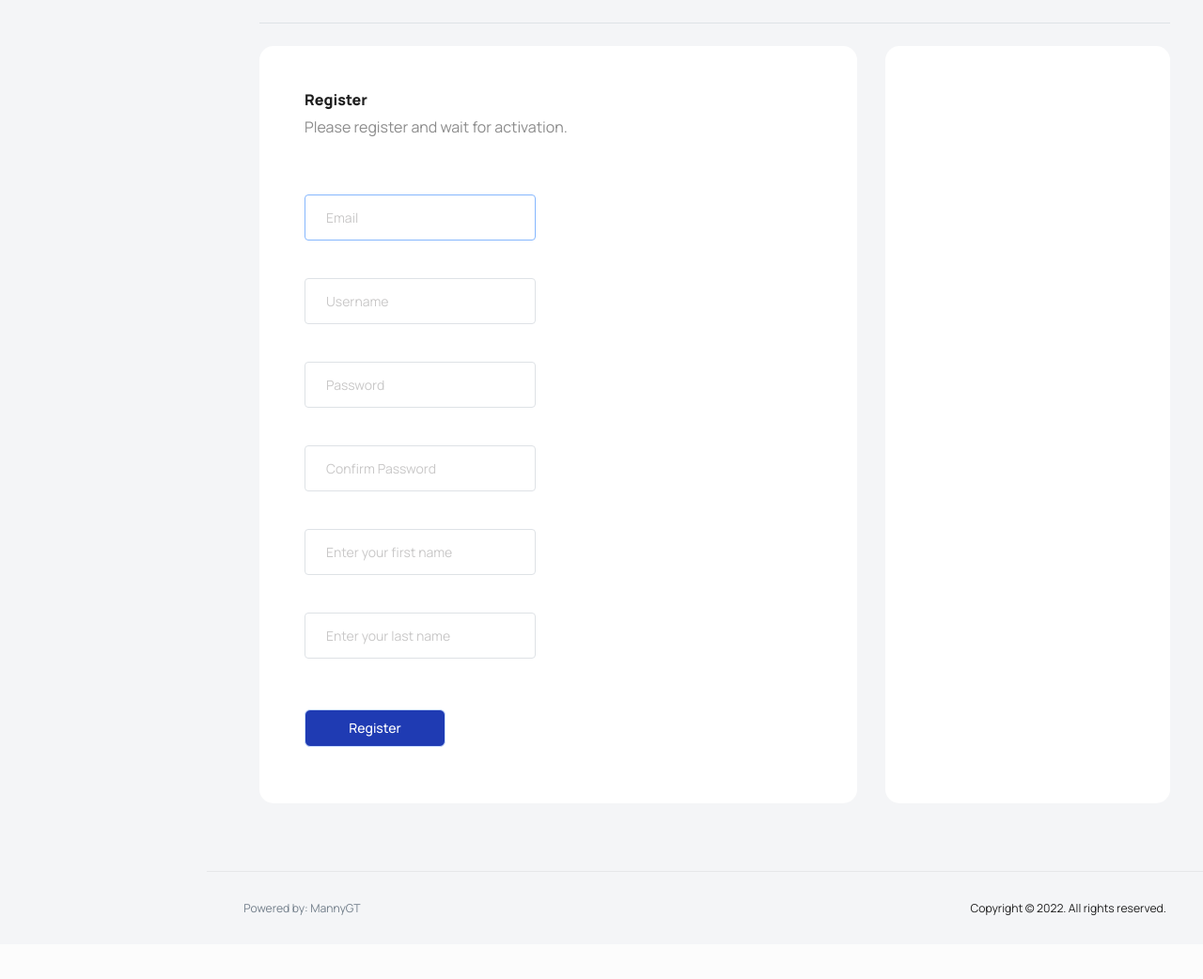
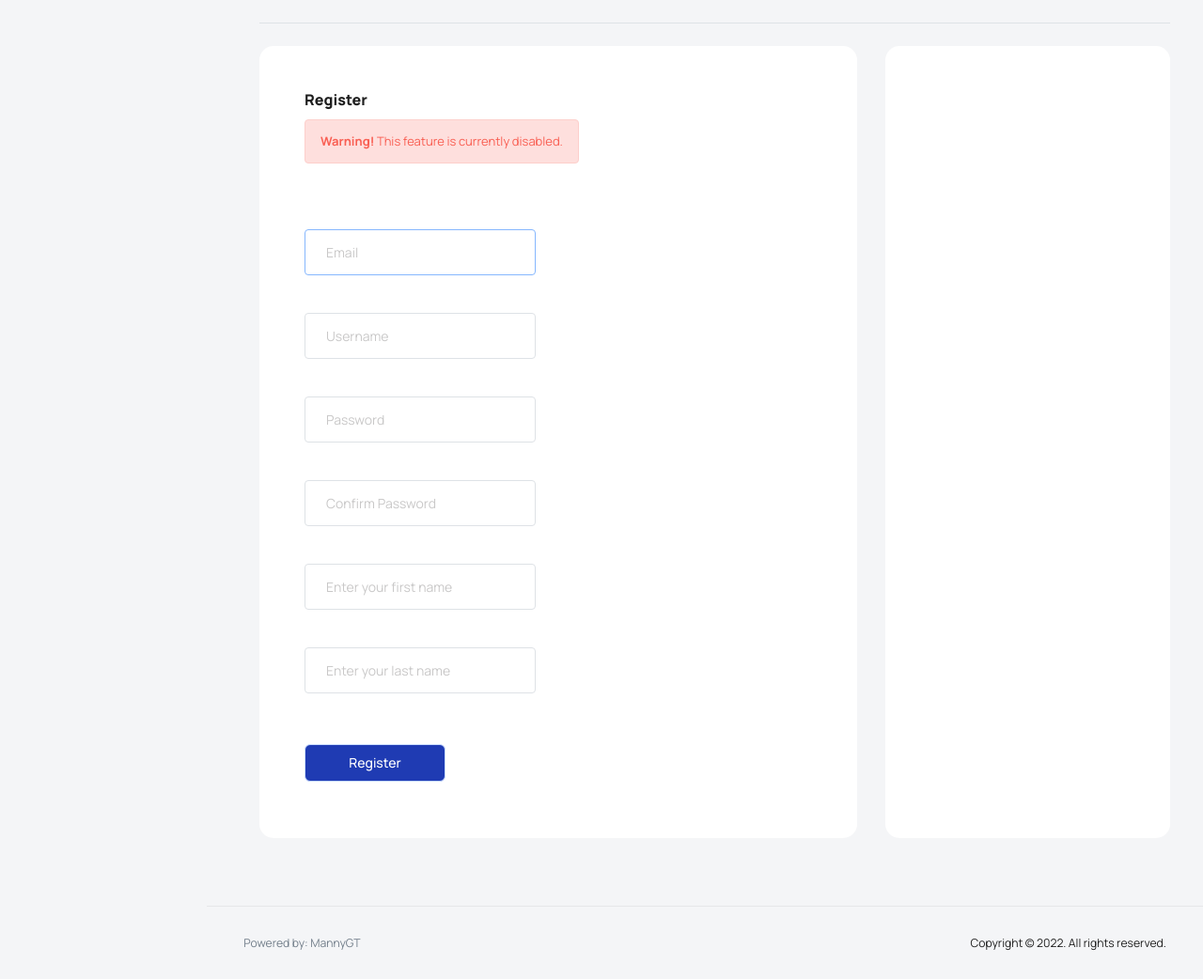
Before and after one commit to manntala/neptunetools, a Django app: page /register/ in a window 1280 px wide. Shown: the part 97-1139 px from the top of the page at 94% size. Before the commit the page ends 1072 px from the top, so only its background shows below. Run offline with Django 4.2, Linux system fonts and the light colour scheme; some libraries are stand-ins or nearby versions.

Commit message:
removed register

```diff
--- a/templates/account/register.html
+++ b/templates/account/register.html
@@ -12,7 +12,10 @@
               <div class="form-group px-4">
                 <br />
                <h4 class="card-title card-title-dash">Register</h4>
-               <h5 class="card-subtitle card-subtitle-dash">Please register and wait for activation.</h5>
+               <h5 class="card-subtitle card-subtitle-dash">
+                 <div class="alert alert-danger" role="alert">
+                   <strong>Warning!</strong> This feature is currently disabled.
+               </h5>
               </div>
               <div id="performance-line-legend">
               </div>
@@ -22,7 +25,7 @@
               <div class="sent-message text-success col-md-6">
                 {% include 'snippets/messages.html' %}
               </div>
-              <form action="{% url 'register' %}" method="POST">
+              <form action="#" method="POST">
                 {% csrf_token %}
 
 
--- a/templates/partials/_navbar.html
+++ b/templates/partials/_navbar.html
@@ -139,7 +139,7 @@
               <a href="{% url 'logout' %}" class="dropdown-item"><i class="dropdown-item-icon mdi mdi-power text-primary me-2"></i>Sign Out</a>
               {% else %}
               <a href="{% url 'login' %}" class="dropdown-item"></i>Log in</a>
-              <a href="#" class="dropdown-item"></i>Register</a>
+              <a href="{% url 'register' %}" class="dropdown-item"></i>Register</a>
               {% endif %}
             </div>
           </li>
```
